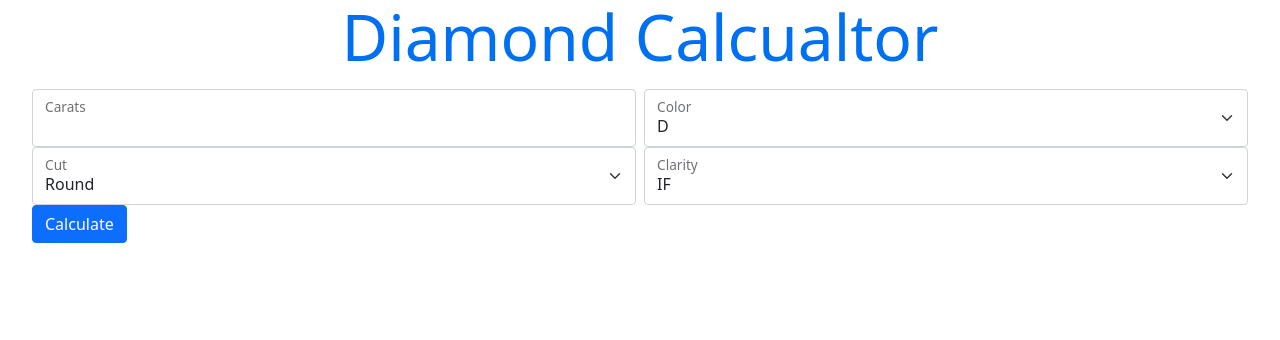
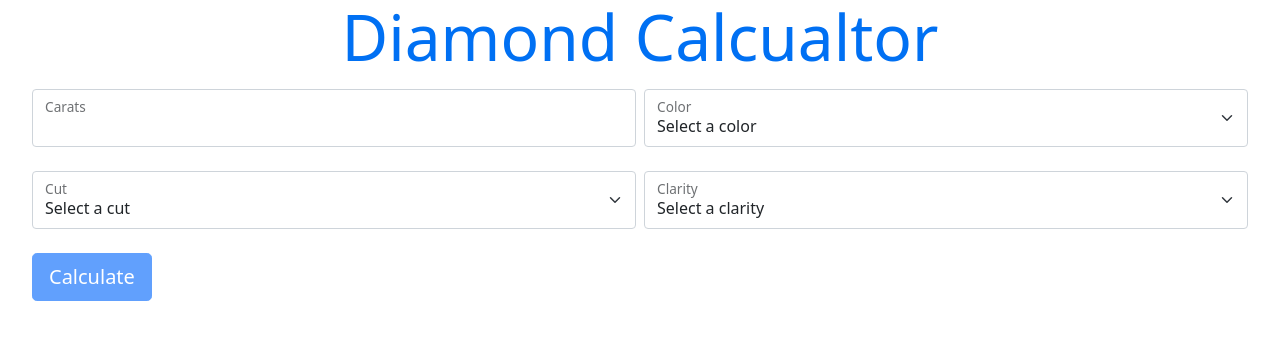
Before and after one commit to zidzinsky/react-diaomond-test, a Next.js app: page / in a window 1280 px wide. Shown: the top 340 px of the page. Built offline with nearby package versions, Linux system fonts and the light colour scheme.

Commit message:
Add bootstrap form

```diff
--- a/pages/index.js
+++ b/pages/index.js
@@ -1,6 +1,6 @@
 import Head from 'next/head';
 import styles from '../styles/Home.module.css';
-import yup from 'yup';
+import * as yup from 'yup';
 import { Formik } from 'formik';
 import { Button, Form, Row, Col, FloatingLabel } from 'react-bootstrap';
 
@@ -27,18 +27,19 @@ export default function Home() {
       </h1>
 
       <Formik
+        validateOnMount={true}
         validationSchema={schema}
         onSubmit={console.log}
         initialValues={{
-          carat: '',
-          color: '',
-          cut: '',
-          clarity: '',
+          carat: null,
+          color: null,
+          cut: null,
+          clarity: null,
         }}
       >
-        {({ handleSubmit, handleChange, values, touched, isValid, errors }) => (
+        {({ handleSubmit, handleChange, values, touched, isSubmitting, errors }) => (
           <Form noValidate onSubmit={handleSubmit}>
-            <Row className="g-2">
+            <Row className="g-2 mb-4">
               <Form.Group as={Col} md="6" controlId="validationCarat" className="position-relative">
                 <FloatingLabel label="Carats">
                   <Form.Control
@@ -53,7 +54,8 @@ export default function Home() {
               </Form.Group>
               <Form.Group as={Col} md="6" controlId="validationColor" className="position-relative">
                 <FloatingLabel label="Color">
-                  <Form.Select aria-label="Select a color">
+                  <Form.Select name="color" value={values.color} onChange={handleChange} aria-label="Select a color">
+                    <option value="">Select a color</option>
                     <option value="D">D</option>
                     <option value="E">E</option>
                     <option value="F">F</option>
@@ -67,10 +69,11 @@ export default function Home() {
                 <Form.Control.Feedback tooltip>Looks good!</Form.Control.Feedback>
               </Form.Group>
             </Row>
-            <Row className="g-2">
+            <Row className="g-2 mb-4">
               <Form.Group as={Col} md="6" controlId="validationCut" className="position-relative">
                 <FloatingLabel label="Cut">
-                  <Form.Select aria-label="Select a Cut">
+                  <Form.Select name="cut" value={values.cut} onChange={handleChange} aria-label="Select a Cut">
+                    <option value="">Select a cut</option>
                     <option value="Round">Round</option>
                     <option value="Triangle">Triangle</option>
                     <option value="Oval">Oval</option>
@@ -83,7 +86,13 @@ export default function Home() {
               </Form.Group>
               <Form.Group as={Col} md="6" controlId="validationClarity" className="position-relative">
                 <FloatingLabel label="Clarity">
-                  <Form.Select aria-label="Select a Clarity">
+                  <Form.Select
+                    name="clarity"
+                    value={values.clarity}
+                    onChange={handleChange}
+                    aria-label="Select a Clarity"
+                  >
+                    <option value="">Select a clarity</option>
                     <option value="IF">IF</option>
                     <option value="VVS1">VVS1</option>
                     <option value="VVS2">VVS2</option>
@@ -97,7 +106,9 @@ export default function Home() {
                 <Form.Control.Feedback tooltip>Looks good!</Form.Control.Feedback>
               </Form.Group>
             </Row>
-            <Button type="submit">Calculate</Button>
+            <Button variant="primary" size="lg" type="submit" disabled={Object.keys(errors).length > 0 || isSubmitting}>
+              Calculate
+            </Button>
           </Form>
         )}
       </Formik>
```
